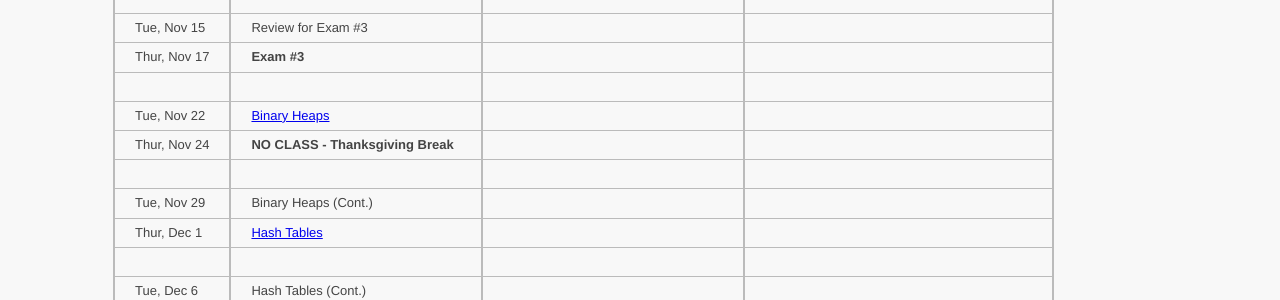
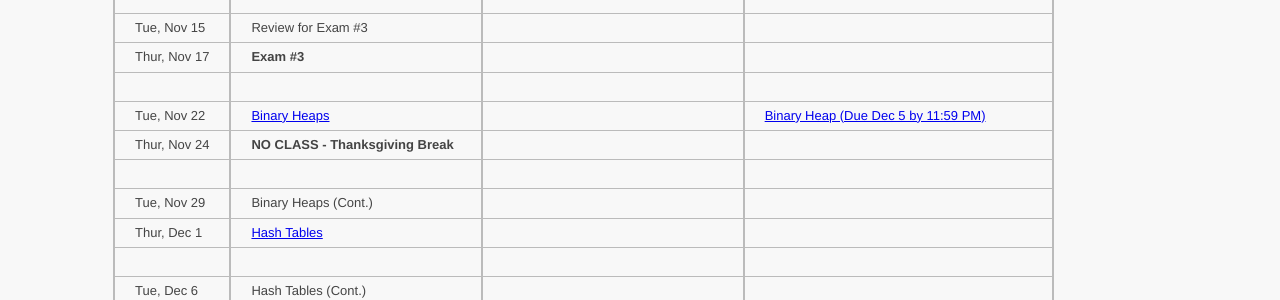
Before and after one commit to ycpcs/cs350-fall2016, a Jekyll site: the page built from schedule.md, in a window 1280 px wide. Shown: the part 1127-1427 px from the top of the page. Built offline with Jekyll 4.4.1, drawn with Linux system fonts in a browser that asks for light colours.

Commit message:
added BinHeap assignment

```diff
--- a/schedule.md
+++ b/schedule.md
@@ -47,11 +47,11 @@ Thur, Nov 10   |  [B-Trees](lectures/B-Trees.pdf)
 Tue, Nov 15    |  Review for Exam #3                                                                           |                                                             |
 Thur, Nov 17   |  **Exam #3**                                                                                  |                                                             |
                |                                                                                               |                                                             |
-Tue, Nov 22    |  [Binary Heaps](lectures/Heaps.pdf)                                                           |                                                             |                                                                          <!-- Binary Heap Activity --> <!-- [Binary Heap (Due Dec 7 by 11:59 PM)](assign/assign07.html) -->
+Tue, Nov 22    |  [Binary Heaps](lectures/Heaps.pdf)                                                           |                                                             |  [Binary Heap (Due Dec 5 by 11:59 PM)](assign/assign07.html)             <!-- Binary Heap Activity --> <!-- [Binary Heap (Due Dec 5 by 11:59 PM)](assign/assign07.html) -->
 Thur, Nov 24   |  **NO CLASS - Thanksgiving Break**                                                            |                                                             |
                |                                                                                               |                                                             |
 Tue, Nov 29    |  Binary Heaps (Cont.)                                                                         |                                                             |
-Thur, Dec 1    |  [Hash Tables](lectures/Hash_Tables.pdf)                                                      |                                                             |                                                                          <!-- Hash Tables Activity --> <!-- [Hash Table (Due Dec 13 by 11:59 PM)](assign/assign08.html) -->
+Thur, Dec 1    |  [Hash Tables](lectures/Hash_Tables.pdf)                                                      |                                                             |                                                                          <!-- Hash Tables Activity --> <!-- [Hash Table (Due Dec 11 by 11:59 PM)](assign/assign08.html) -->
                |                                                                                               |                                                             |
 Tue, Dec  6    |  Hash Tables (Cont.)                                                                          |                                                             |
 Thur, Dec 8    |  [Graphs](lectures/Graphs.pdf) & [Dijkstra's Algorithm](lectures/Dijkstras_Algorithm.pdf)     |                                                             |
```
Also changed, not shown: 1 other file.
